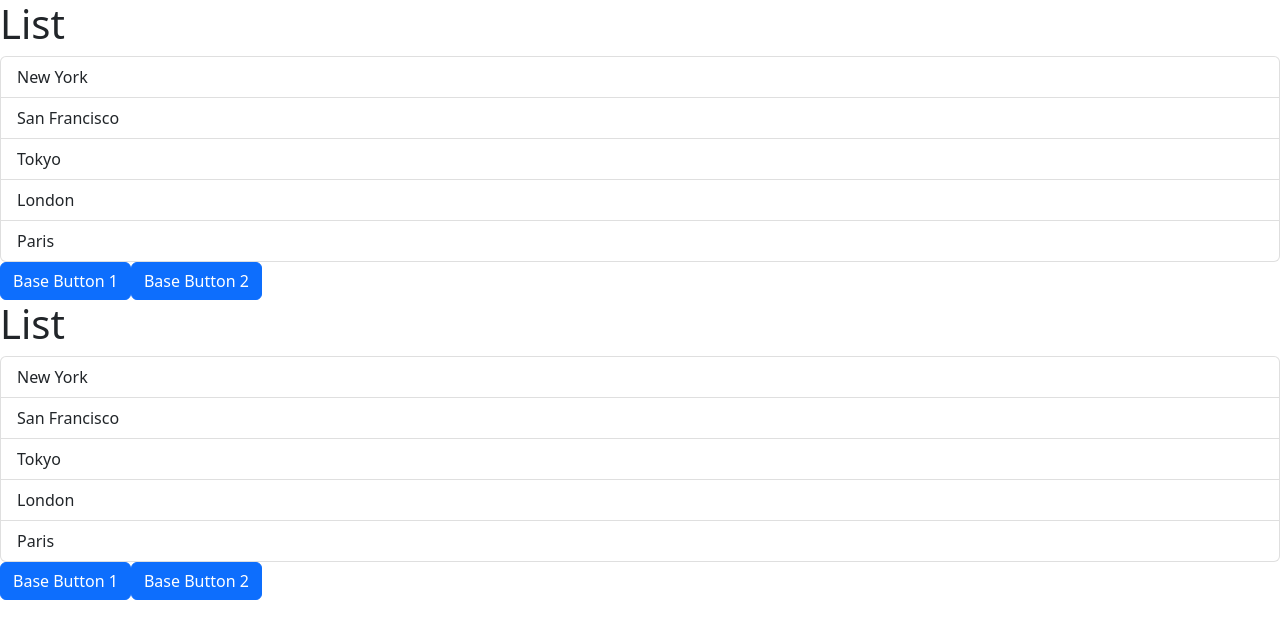
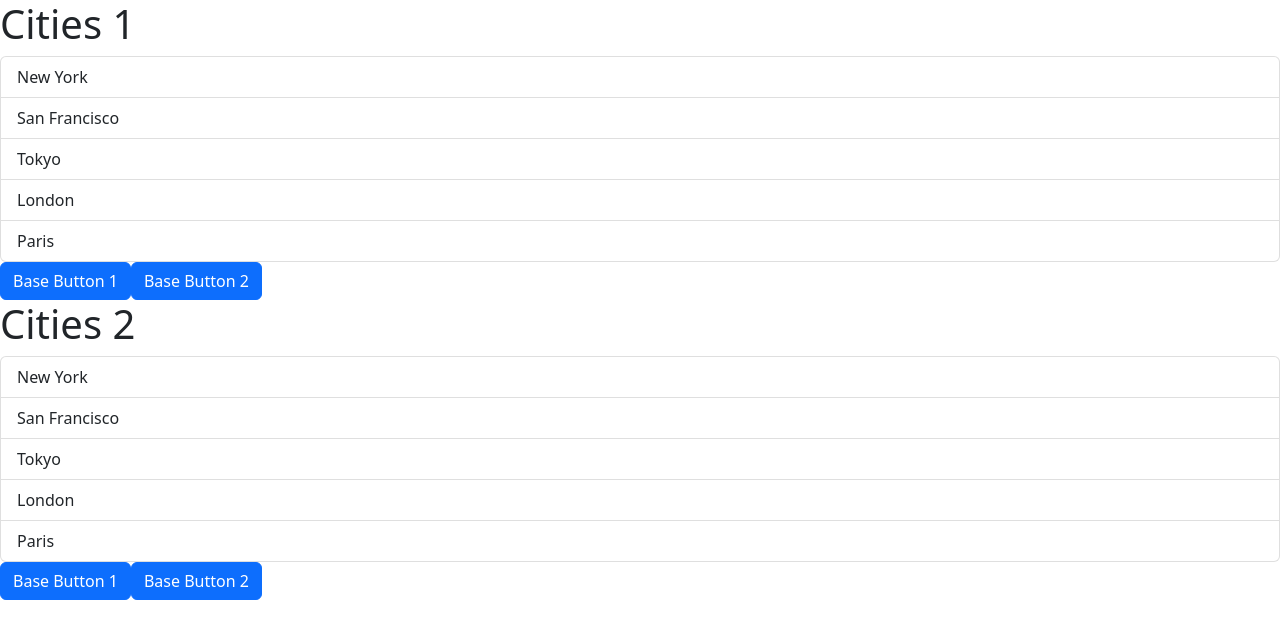
Before and after one commit to YunjunWang/mosh-react-ts, a React (Vite) app: page / in a window 1280 px wide. Shown: the top 638 px of the page. Built offline with nearby package versions, Linux system fonts and the light colour scheme.

Commit message:
How to pass props into a component

```diff
--- a/src/App.tsx
+++ b/src/App.tsx
@@ -1,6 +1,7 @@
 import ListGroup from "./components/ListGroup";
 
 function App() {
+  const items = ["New York", "San Francisco", "Tokyo", "London", "Paris"];
   /*
    * NOTE: even we create 2 components which are exactly the same,
    * they have 2 independent states from each other.
@@ -8,11 +9,15 @@ function App() {
    * React keep tracking the state of each components and update them in the DOM
    * when there's a change in the component's state without the need
    * to query the element in the DOM.
+   *
+   * There're 2 different ways to pass static values e.g., a string showing
+   * in the heading prop below, can be with/without {}.
+   * For variables, we need to always wrap it with {}.
    */
   return (
     <div>
-      <ListGroup />
-      <ListGroup />
+      <ListGroup items={items} heading="Cities 1" />
+      <ListGroup items={items} heading={"Cities 2"} />
     </div>
   );
 }
--- a/src/components/ListGroup.tsx
+++ b/src/components/ListGroup.tsx
@@ -1,7 +1,16 @@
 import { useState, type MouseEvent } from "react";
 
-function ListGroup() {
-  const items = ["New York", "San Francisco", "Tokyo", "London", "Paris"];
+/**
+ * Define types for properties required for this component by using TypeScript interface,
+ * Pass the properties into this component,
+ * Destructure the elements of the properties in props Props to avoid repeatitive coding
+ */
+interface Props {
+  items: string[];
+  heading: string;
+}
+
+function ListGroup({ items, heading }: Props) {
   /* Return multi lines of code in React is not allowed,
    * use <></> to wrap the code to tell React to use Fragment
    *
@@ -67,7 +76,7 @@ function ListGroup() {
   };
   return (
     <>
-      <h1>List</h1>
+      <h1>{heading}</h1>
       <ul className="list-group">
         {items.map((item, index) => (
           <li
```
